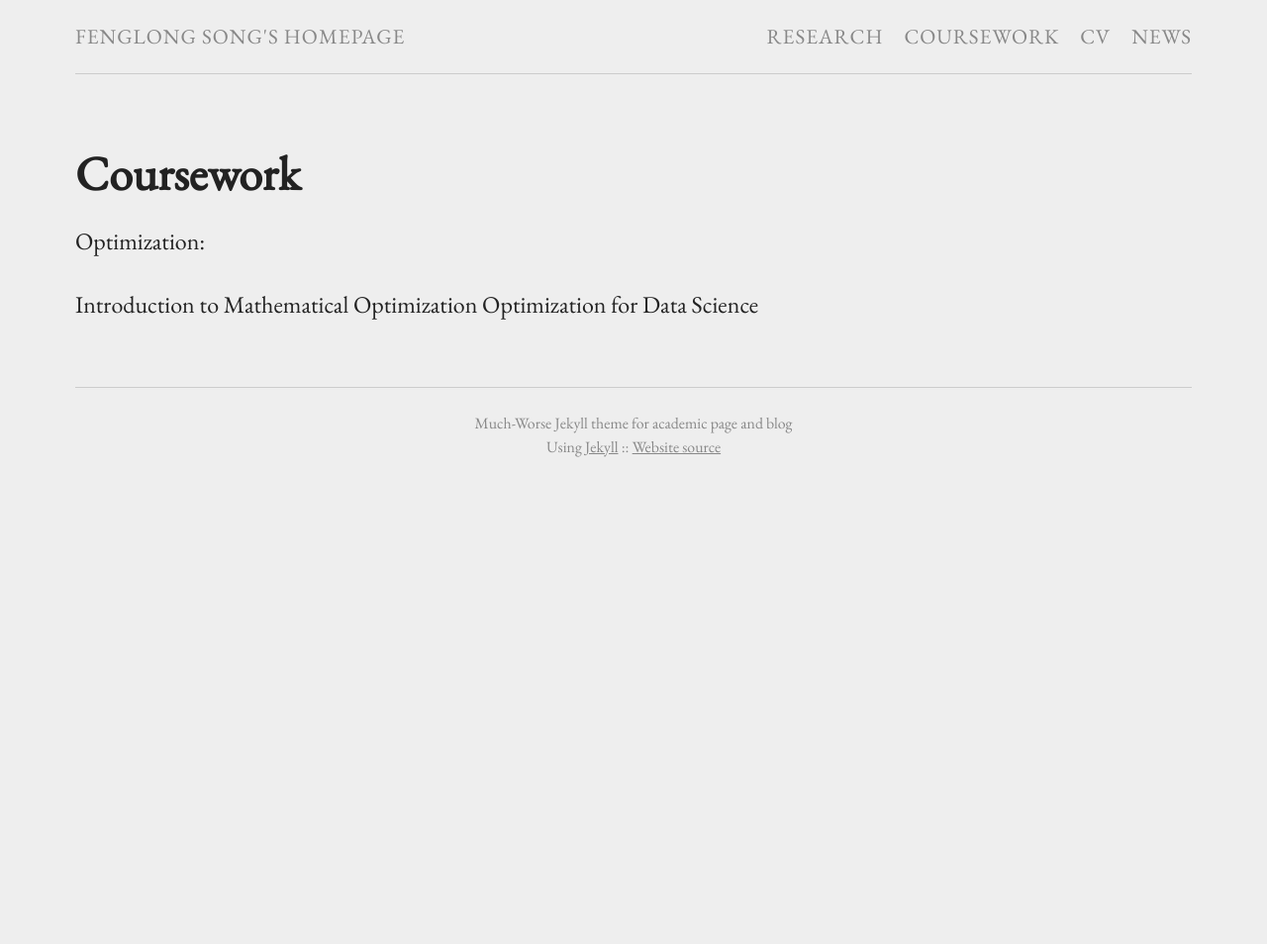
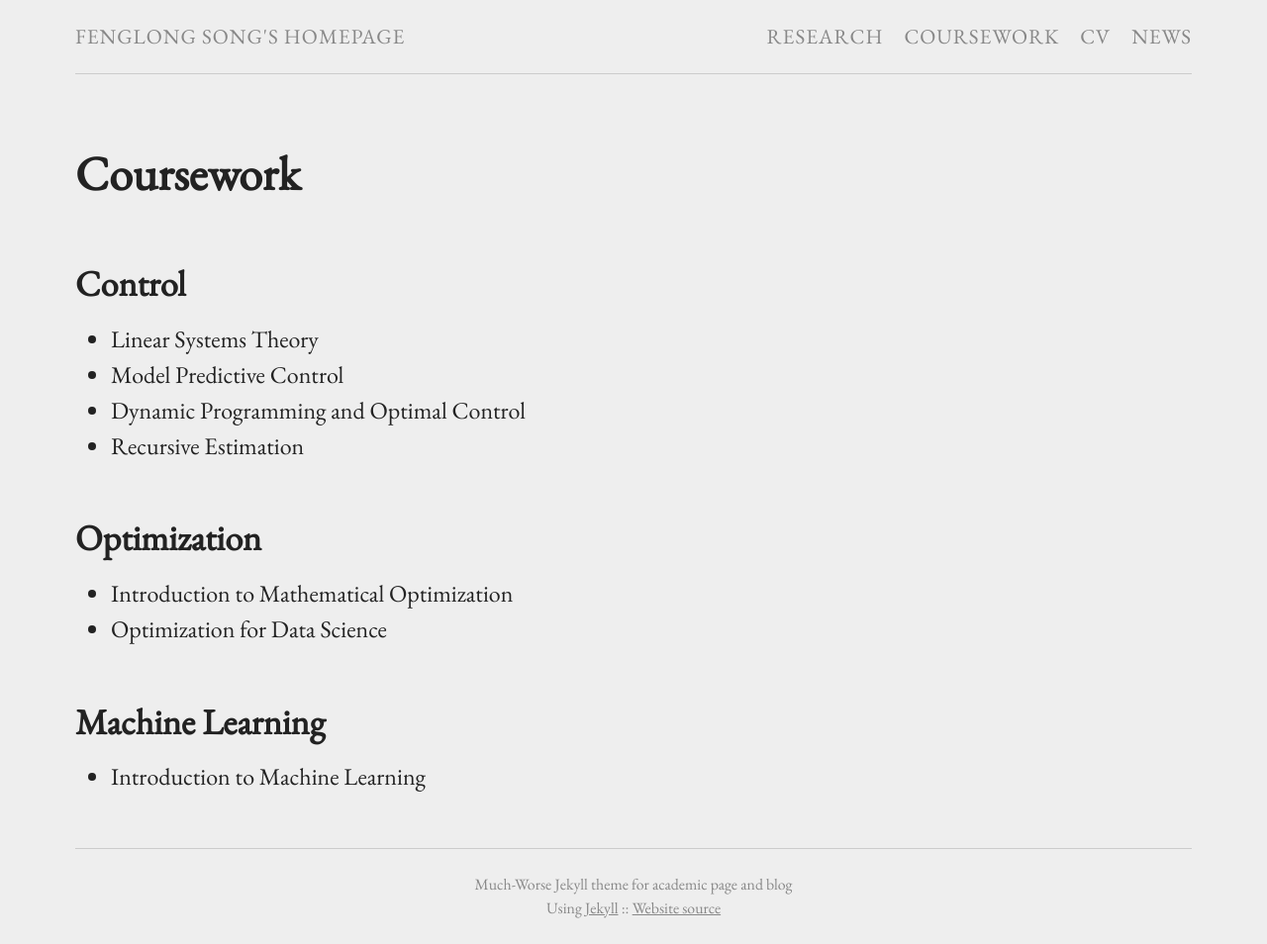
Before and after one commit to FenglongSong/fenglongsong.github.io, a Jekyll site: the page built from coursework.md, in a window 1280 px wide. Shown: the whole page at 99% size. Built offline with Jekyll 4.4.1, drawn with Linux system fonts in a browser that asks for light colours; before the commit the page ends 900 px from its top, so only the background shows below that.

Commit message:
Update coursework.md

```diff
--- a/coursework.md
+++ b/coursework.md
@@ -83,8 +83,18 @@ pubs:
 
 {% endfor %} -->
 
+## Control
 
-Optimization:
+- Linear Systems Theory
+- Model Predictive Control
+- Dynamic Programming and Optimal Control
+- Recursive Estimation
 
-Introduction to Mathematical Optimization
-Optimization for Data Science
+## Optimization
+
+- Introduction to Mathematical Optimization
+- Optimization for Data Science
+
+## Machine Learning
+
+- Introduction to Machine Learning
```
